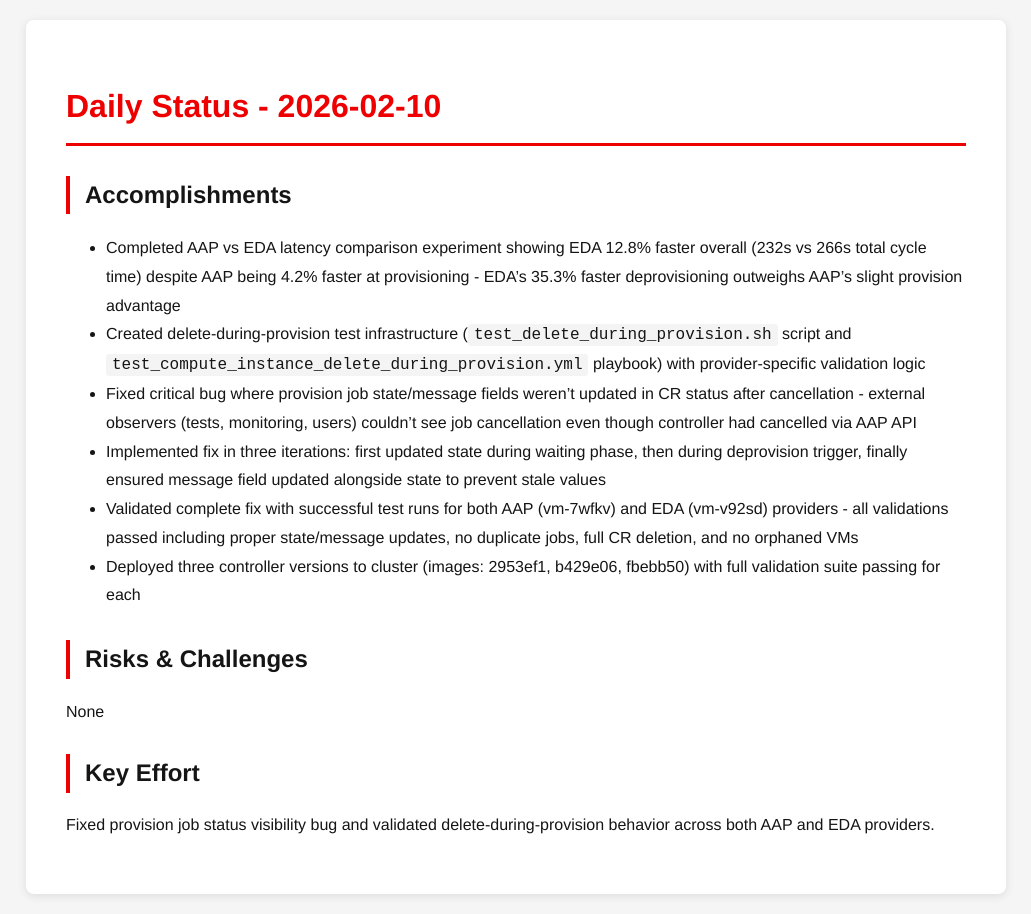
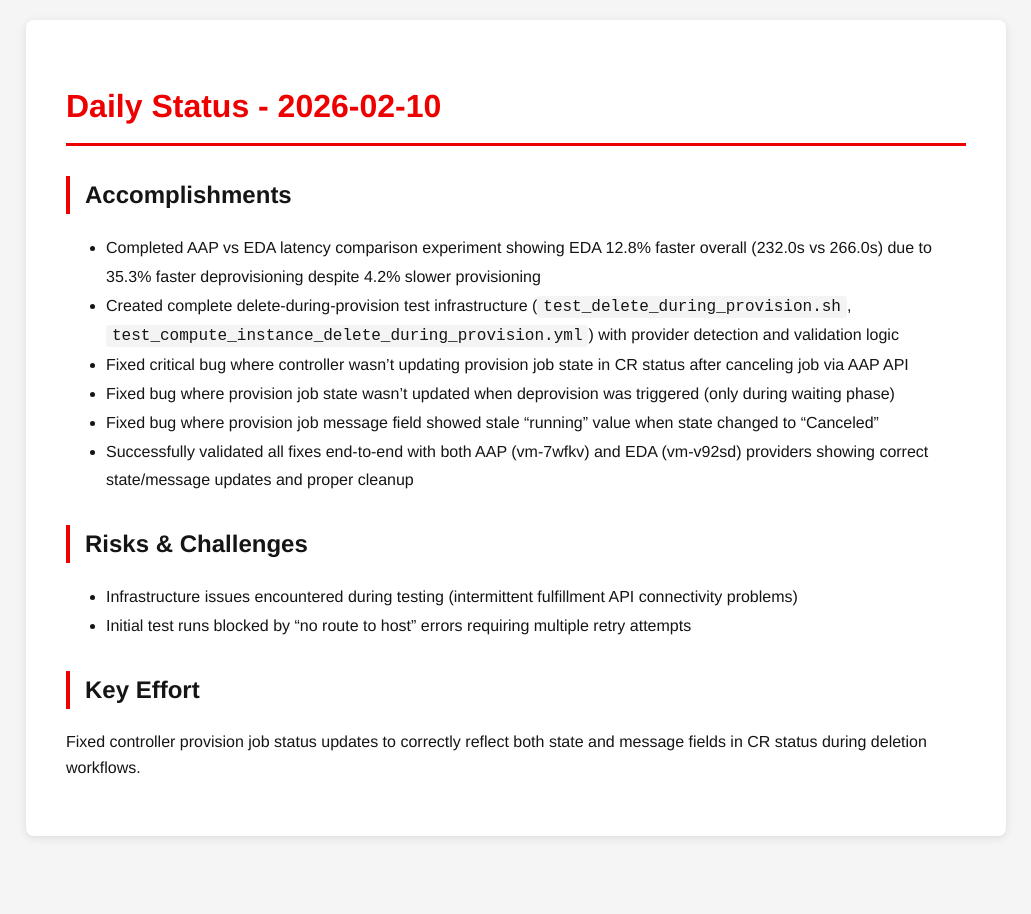
Before and after one commit to tzvatot/daily-status, a Jekyll site: the page built from 2026-02-10.md, in a window 1280 px wide. Shown: the whole page, without its empty margins (124-1155 px from the left). Built offline with Jekyll 4.4.1, drawn with Linux system fonts in a browser that asks for light colours.

Commit message:
Daily status update - 2026-02-10

```diff
--- a/2026-02-10.md
+++ b/2026-02-10.md
@@ -7,15 +7,16 @@
 # Daily Status - 2026-02-10
 
 ## Accomplishments
-- Completed AAP vs EDA latency comparison experiment showing EDA 12.8% faster overall (232s vs 266s total cycle time) despite AAP being 4.2% faster at provisioning - EDA's 35.3% faster deprovisioning outweighs AAP's slight provision advantage
-- Created delete-during-provision test infrastructure (`test_delete_during_provision.sh` script and `test_compute_instance_delete_during_provision.yml` playbook) with provider-specific validation logic
-- Fixed critical bug where provision job state/message fields weren't updated in CR status after cancellation - external observers (tests, monitoring, users) couldn't see job cancellation even though controller had cancelled via AAP API
-- Implemented fix in three iterations: first updated state during waiting phase, then during deprovision trigger, finally ensured message field updated alongside state to prevent stale values
-- Validated complete fix with successful test runs for both AAP (vm-7wfkv) and EDA (vm-v92sd) providers - all validations passed including proper state/message updates, no duplicate jobs, full CR deletion, and no orphaned VMs
-- Deployed three controller versions to cluster (images: 2953ef1, b429e06, fbebb50) with full validation suite passing for each
+- Completed AAP vs EDA latency comparison experiment showing EDA 12.8% faster overall (232.0s vs 266.0s) due to 35.3% faster deprovisioning despite 4.2% slower provisioning
+- Created complete delete-during-provision test infrastructure (`test_delete_during_provision.sh`, `test_compute_instance_delete_during_provision.yml`) with provider detection and validation logic
+- Fixed critical bug where controller wasn't updating provision job state in CR status after canceling job via AAP API
+- Fixed bug where provision job state wasn't updated when deprovision was triggered (only during waiting phase)
+- Fixed bug where provision job message field showed stale "running" value when state changed to "Canceled"
+- Successfully validated all fixes end-to-end with both AAP (vm-7wfkv) and EDA (vm-v92sd) providers showing correct state/message updates and proper cleanup
 
 ## Risks & Challenges
-None
+- Infrastructure issues encountered during testing (intermittent fulfillment API connectivity problems)
+- Initial test runs blocked by "no route to host" errors requiring multiple retry attempts
 
 ## Key Effort
-Fixed provision job status visibility bug and validated delete-during-provision behavior across both AAP and EDA providers.
+Fixed controller provision job status updates to correctly reflect both state and message fields in CR status during deletion workflows.
```
